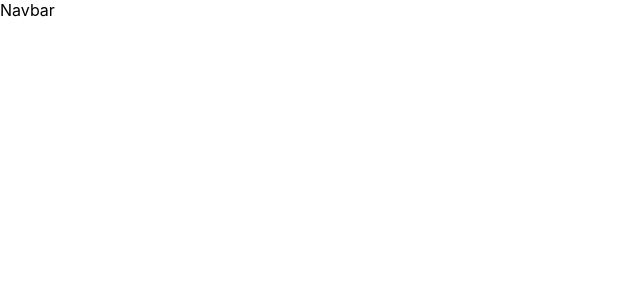
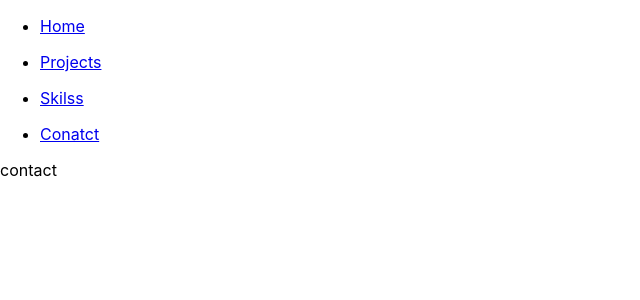
Before and after one commit to dbsmandal/Portfolio, a React (Create React App) app: page /contact in a window 1280 px wide. Before the commit this address had no page. Shown: the top 300 px of the page, without its empty margins (0-640 px from the left). Built offline with nearby package versions, Linux system fonts and the light colour scheme.

Commit message:
Navbar Setup

```diff
--- a/src/App.js
+++ b/src/App.js
@@ -13,10 +13,10 @@ const App = () => {
       <Router>
         <Navbar />
         <Routes>
-          <Route to="/" element={<Home/>} />
-          <Route to="/projects" element={<Project/>} />
-          <Route to="/skills" element={<Skills/>} />
-          <Route to="/contact" element={<Contact/>} />
+          <Route path="/" element={<Home/>} />
+          <Route path="/projects" element={<Project/>} />
+          <Route path="/skills" element={<Skills/>} />
+          <Route path="/contact" element={<Contact/>} />
 
         </Routes>
       </Router>
--- a/src/Component/Contact.js
+++ b/src/Component/Contact.js
@@ -3,7 +3,7 @@ import React from 'react'
 const Contact = () => {
   return (
     <div>
-      contatc
+      contact
     </div>
   )
 }
--- a/src/Component/Navbar.js
+++ b/src/Component/Navbar.js
@@ -1,11 +1,36 @@
-import React from 'react'
+import React from 'react';
+import { Link } from 'react-router-dom';
 
 const Navbar = () => {
-  return (
-    <div>
-      Navbar
-    </div>
-  )
+    return (
+        <div>
+            <nav>
+                <ul className='navbar'>
+                    <li>
+                        <Link to="/">Home</Link>
+                    </li>
+                </ul>
+                <ul>
+                    <li>
+                        <Link to="/projects">Projects</Link>
+                    </li>
+                </ul>
+                <ul>
+                    <li>
+                        <Link to="/skills">Skilss</Link>
+                    </li>
+                </ul>
+                <ul>
+                    <li>
+                        <Link to="/contact">Conatct</Link>
+                    </li>
+                </ul>
+
+
+            </nav>
+
+        </div>
+    )
 }
 
 export default Navbar
--- a/src/Component/Project.js
+++ b/src/Component/Project.js
@@ -3,7 +3,7 @@ import React from 'react'
 const Project = () => {
   return (
     <div>
-      Project
+      Projects
     </div>
   )
 }
--- a/src/Component/Skills.js
+++ b/src/Component/Skills.js
@@ -3,7 +3,7 @@ import React from 'react'
 const Skills = () => {
   return (
     <div>
-
+      Skills
     </div>
   )
 }
```
Also changed, not shown: src/App.css (line endings or trailing spaces).
